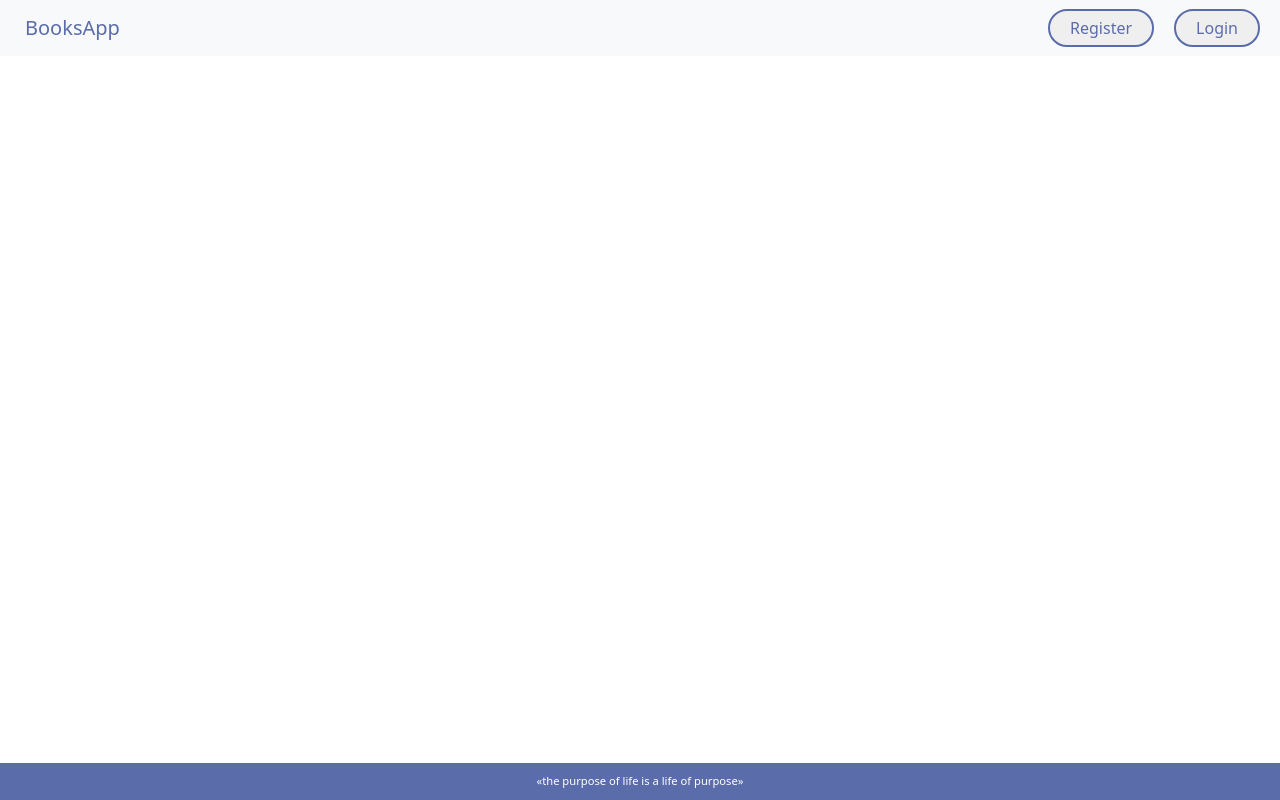
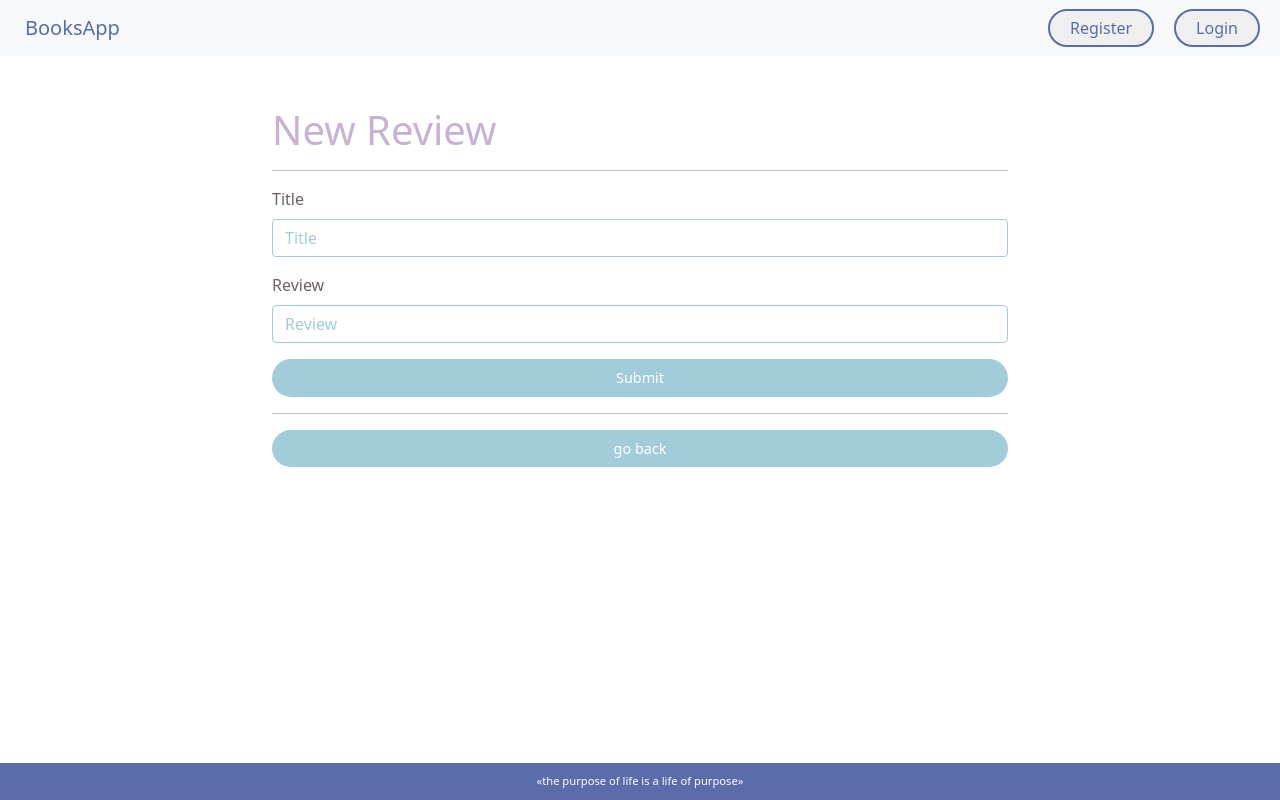
Before and after one commit to CarolinaVitale/books, a React (Create React App) app in the folder client/: page /review/create in a window 1280 px wide. Built offline with nearby package versions, Linux system fonts and the light colour scheme; no server answers.

Commit message:
trying to edit

```diff
--- /dev/null
+++ b/client/src/components/pages/Post/EditPost/EditForm.js
@@ -0,0 +1,132 @@
+import { Component } from 'react'
+import { Container, Form, Row, Col, } from 'react-bootstrap'
+import { Link } from 'react-router-dom'
+import PostService from '../../../../services/posts.service'
+import UploadsService from '../../../../services/uploads.service'
+import { Spinner } from 'react-bootstrap'
+
+class PostEdit extends Component {
+
+    constructor() {
+        super()
+        this.state = {
+            post: {
+                title: '',
+                text: '',
+                image: '',
+                review: '',
+                owner: '',
+            },
+            loading: false
+        }
+
+        this.postService = new PostService()
+        this.uploadsService = new UploadsService()
+    }
+
+    componentDidMount() {
+
+        const { post_id } = this.props.match.params
+
+        this.postService
+            .postEdit(this.state.post)
+            .then(res => {
+                console.log(res)
+                return res
+            })
+            .then(response => this.setState({ post: response.data }))
+            .catch(err => console.log(err))
+    }
+
+    handleInputChange = e => {
+        const { name, value } = e.target
+        this.setState({ post: { ...this.state.post, [name]: value } })
+    }
+
+    handleFormSubmit = e => {
+
+        e.preventDefault()
+
+        this.postService
+            .postEdit(this.state.post)
+            .then(() => {
+                this.props.history.push('/')
+                this.props.closeModal()
+            })
+            .catch(err => console.log(err))
+    }
+
+    handleFileUpload = e => {
+
+        this.setState({ loading: true })
+
+        const uploadData = new FormData()
+        uploadData.append('image-data', e.target.files[0])
+
+
+        this.uploadsService
+            .uploadImage(uploadData)
+            .then(response => {
+                this.setState({
+                    loading: false,
+                    post: { ...this.state.post, image: response.data.cloudinary_url }
+                })
+            })
+
+            .catch(err => console.log(err))
+    }
+
+
+
+    render() {
+        return (
+
+            <Container>
+                {!this.state.post
+                    ?
+                    <Spinner />
+                    :
+                    <Row>
+                        <Col md={{ span: 8, offset: 2 }}>
+
+                            <h1>Edit {this.state.post.title}</h1>
+                            <hr></hr>
+
+                            <Form onSubmit={this.handleFormSubmit}>
+
+                                <Row className="mb-3">
+                                    <Form.Group as={Col} controlId="title">
+                                        <Form.Label>Title</Form.Label>
+                                        <Form.Control type="text" value={this.state.title} onChange={this.handleInputChange} name="title" placeholder="Title" />
+                                    </Form.Group>
+                                </Row>
+
+                                <Row className="mb-3">
+                                    <Form.Group as={Col} controlId="text">
+                                        <Form.Label>Text</Form.Label>
+                                        <Form.Control type="text" value={this.state.text} onChange={this.handleInputChange} name="text" placeholder="Text" />
+                                    </Form.Group>
+                                </Row>
+
+                                <Form.Group className="mb-3" controlId="image">
+                                    <Form.Label>Image</Form.Label>
+                                    <Form.Control name="image" type="file" onChange={this.handleFileUpload} />
+                                </Form.Group>
+
+                                <button className='btn-form' type="submit">Edit</button>
+                            </Form>
+
+                            <hr></hr>
+                            <Link to="/">
+                                <button className='btn-form'>go back</button>
+                            </Link>
+                        </Col>
+                    </Row>
+                }
+            </Container >
+        )
+    }
+}
+
+
+export default PostEdit
--- /dev/null
+++ b/client/src/components/pages/Review/ReviewsForm.js
@@ -0,0 +1,88 @@
+import { Component } from 'react'
+import { Container, Form, Row, Col, } from 'react-bootstrap'
+import { Link } from 'react-router-dom'
+import ReviewService from '../../../services/reviews.service'
+import UploadsService from '../../../services/uploads.service'
+
+
+class ReviewsForm extends Component {
+
+    constructor() {
+        super()
+        this.state = {
+            post: {
+                title: '',
+                text: '',
+                points: '',
+                owner: '',
+            },
+            loading: false
+        }
+
+        this.reviewsService = new ReviewService()
+        this.uploadsService = new UploadsService()
+    }
+
+
+    handleInputChange = e => {
+        const { name, value } = e.target
+        this.setState({ post: { ...this.state.post, [name]: value } })
+    }
+
+
+    handleFormSubmit = e => {
+
+        e.preventDefault()
+
+        this.postService
+            .postCreate(this.state.post)
+            .then(() => {
+                this.props.history.push('/')
+                this.props.closeModal()
+            })
+            .catch(err => console.log(err))
+    }
+
+
+    render() {
+        return (
+
+            <Container>
+                <Row>
+                    <Col md={{ span: 8, offset: 2 }}>
+
+                        <h1>New Review</h1>
+                        <hr></hr>
+
+                        <Form onSubmit={this.handleFormSubmit}>
+
+                            <Row className="mb-3">
+                                <Form.Group as={Col} controlId="title">
+                                    <Form.Label>Title</Form.Label>
+                                    <Form.Control type="text" value={this.state.title} onChange={this.handleInputChange} name="title" placeholder="Title" />
+                                </Form.Group>
+                            </Row>
+
+                            <Row className="mb-3">
+                                <Form.Group as={Col} controlId="text">
+                                    <Form.Label>Review</Form.Label>
+                                    <Form.Control type="text" value={this.state.text} onChange={this.handleInputChange} name="text" placeholder="Review" />
+                                </Form.Group>
+                            </Row>
+
+                            <button className='btn-form' type="submit">Submit</button>
+                        </Form>
+
+                        <hr></hr>
+                        <Link to="/">
+                            <button className='btn-form'>go back</button>
+                        </Link>
+                    </Col>
+                </Row>
+            </Container >
+        )
+    }
+}
+
+
+export default ReviewsForm
--- a/client/src/components/routes/index.js
+++ b/client/src/components/routes/index.js
@@ -3,12 +3,14 @@ import { Switch, Route, Redirect } from 'react-router-dom'
 import Login from '../pages/User/Login/Login'
 import MyProfile from '../pages/User/MyProfile/MyProfile'
 
-import BookDetails from '../pages/Book/BooksDetails/BooksDetails'
-import PostDetails from '../pages/Post/PostDetails/PostDetails'
 import HomePage from '../pages/HomePage/HomePage'
 import RegisterForm from '../pages/User/Register/RegisterForm'
 import BooksForm from '../pages/Book/BooksForm/BooksForm'
+import BookDetails from '../pages/Book/BooksDetails/BooksDetails'
 import PostsForm from '../pages/Post/PostsForm/PostsForm'
+import PostDetails from '../pages/Post/PostDetails/PostDetails'
+import ReviewsForm from '../pages/Review/ReviewsForm'
+import PostEdit from '../pages/Post/EditPost/EditForm'
 
 
 
@@ -23,8 +25,10 @@ const Routes = ({ storeUser, loggedUser }) => {
             <Route path="/profile" render={() => loggedUser ? <MyProfile loggedUser={loggedUser} storeUser={storeUser} /> : <Redirect to="/login" />} />
             <Route path="/book/create" render={(props) => <BooksForm {...props} />} />
             <Route path="/post/create" render={(props) => <PostsForm {...props} />} />
-            <Route path="/post/:post_id" render={(props) => <PostDetails {...props} />} />
-            <Route path="/book/:book_id" render={(props) => <BookDetails {...props} />} />
+            <Route path="/review/create" render={(props) => <ReviewsForm {...props} />} />
+            <Route path="/post/:post_id" render={(props) => <PostEdit {...props} loggedUser={loggedUser} storeUser={storeUser}/>} />
+            <Route path="/post/details/:post_id" render={(props) => <PostDetails {...props} />} />
+            <Route path="/book/details/:book_id" render={(props) => <BookDetails {...props} />} />
             {/* <Route path="/profile/:id" render={()=> <ProfileDetails />} /> */}
         </Switch>
     )
```
Also changed, not shown: client/src/components/pages/User/EditUser/EditForm.js (added).
